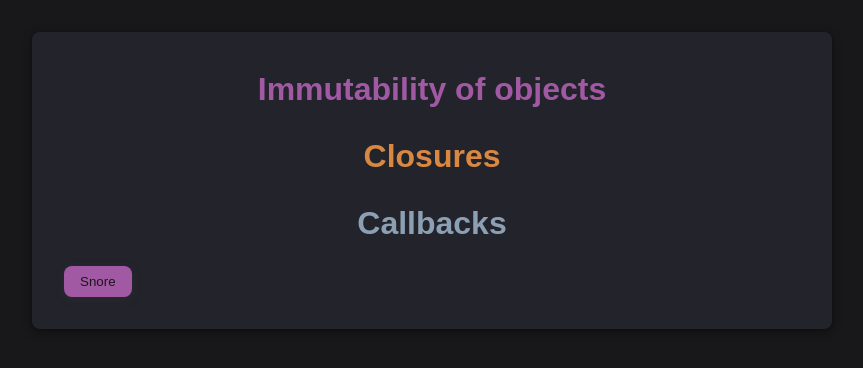
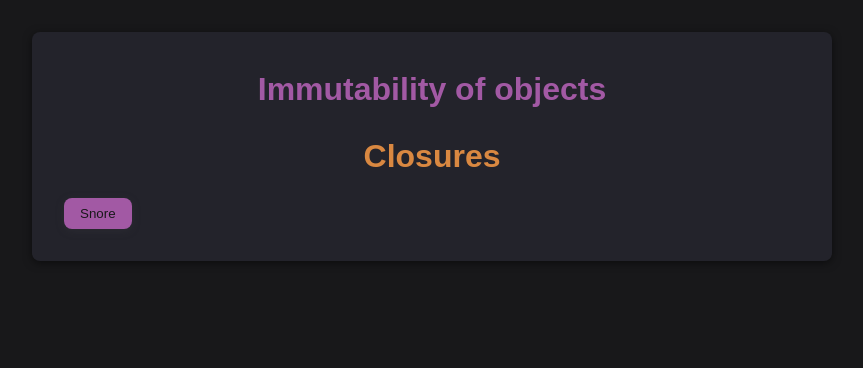
Before and after one commit to adheepgeorge/training-session, a plain HTML site: page index.html in a window 1280 px wide. Shown: the whole page, without its empty margins (208-1071 px from the left). Drawn offline with Linux system fonts and the light colour scheme.

Commit message:
minor change

```diff
--- a/index.html
+++ b/index.html
@@ -12,7 +12,6 @@
   <div class="container">
     <h1>Immutability of objects</h1>
     <h1>Closures</h1>
-    <h1>Callbacks</h1>
     <button id="snore-once-button">Snore</button>
   </div>
   <audio id="snore-sound" src="assets/snore.mp3"></audio>
```
Also changed, not shown: 2 other files.
